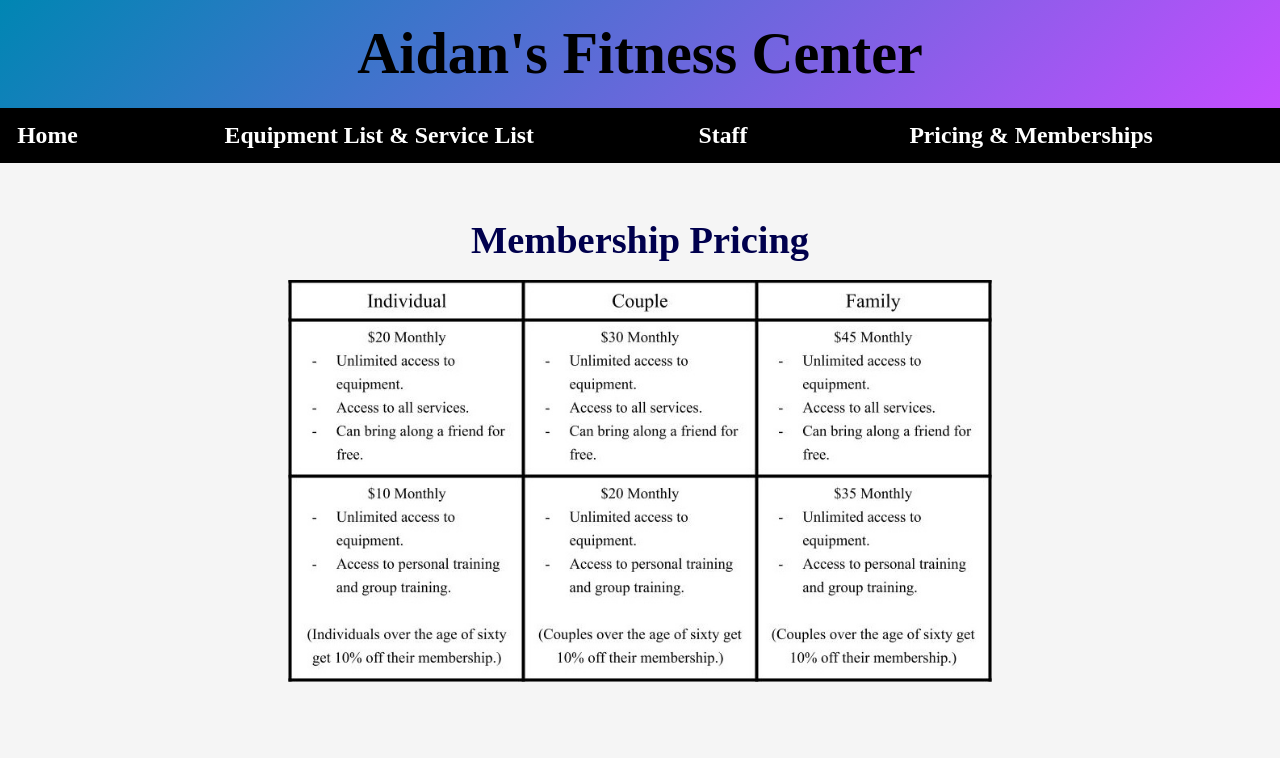
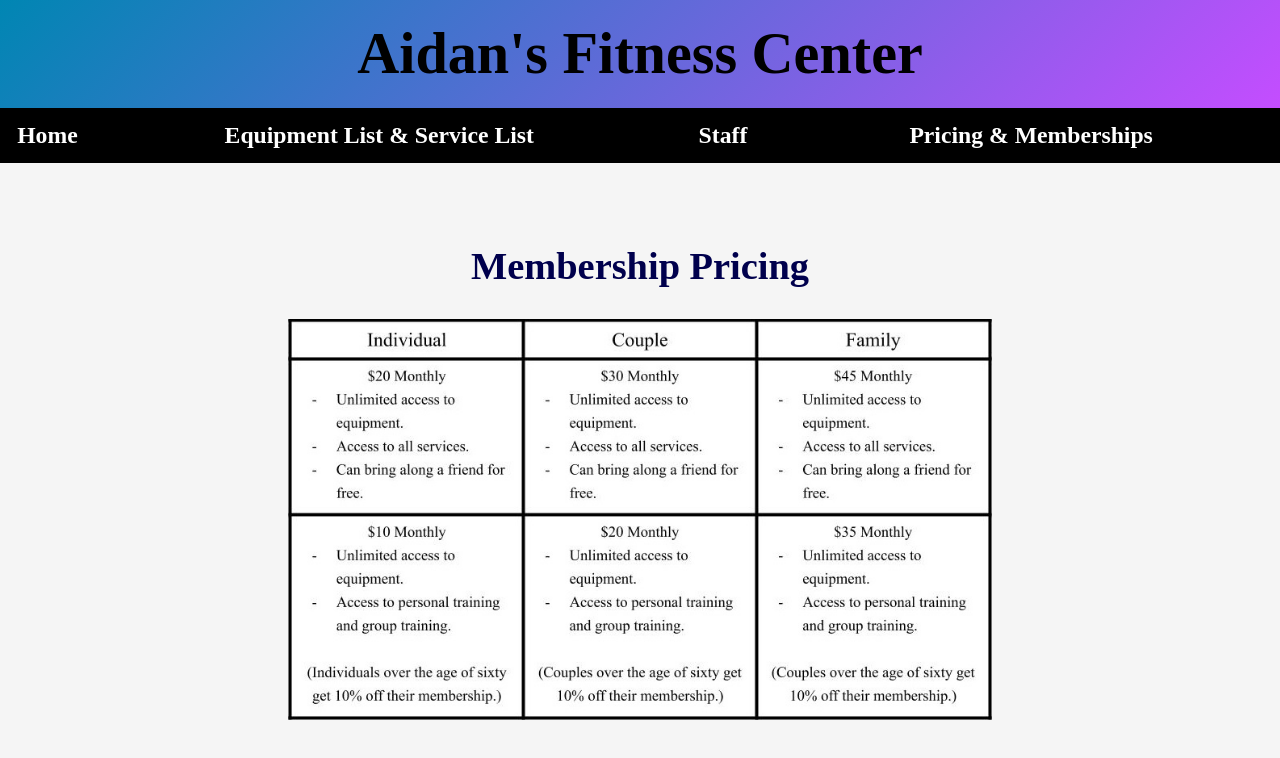
Before and after one commit to LOL-BOI-LOL/Fitness-Center-Project-Experiment, a plain HTML site: page pricing.html in a window 1280 px wide. Drawn offline with Linux system fonts and the light colour scheme.

Commit message:
Update pricing.html

```diff
--- a/pricing.html
+++ b/pricing.html
@@ -17,10 +17,10 @@
       </ul>
     </div>
     <br/><br/><br/><br/>
-    <p id="benefitsheader">
+    <p id="benefitsheader" style="margin-top:5vw;">
       Membership Pricing
     </p>
     <br/>
-    <img src="Pricing.jpg" id="priceimage">
+    <img src="Pricing.jpg" id="priceimage" style="margin-top:1vw;">
   </body>
 </html>
```
